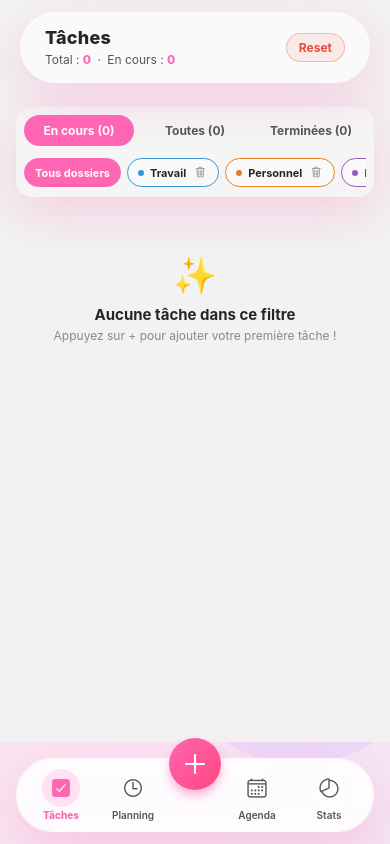
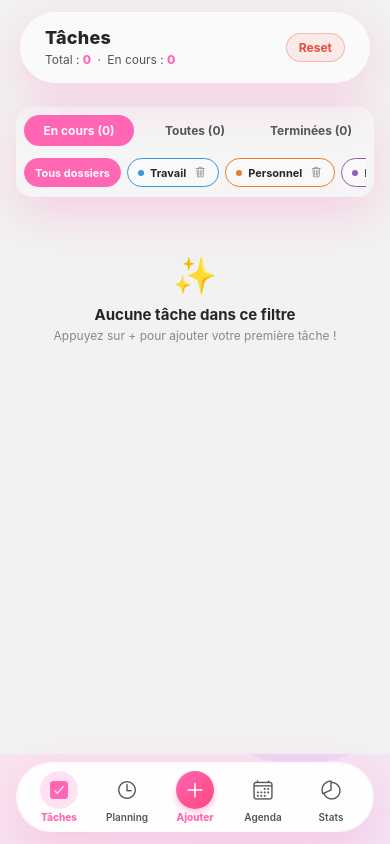
Before and after one commit to claire-arsena/ToDo-List, a React Native app in the folder todo-mobile/: screen / in a window 390 px wide. Built offline with nearby package versions, Linux system fonts and the light colour scheme.

Commit message:
style: bouton + parfaitement integre au meme niveau dans la barre de navigation

```diff
--- a/todo-mobile/src/components/CustomTabBar.jsx
+++ b/todo-mobile/src/components/CustomTabBar.jsx
@@ -41,26 +41,27 @@ export default function CustomTabBar({ state, navigation }) {
           <BlurView intensity={80} tint="light" style={styles.pillBlur}>
             <View style={styles.row}>
               {LEFT_TABS.map((t) => <TabItem key={t.routeName} {...t} />)}
-              <View style={styles.centerGap} />
+
+              {/* Bouton + imbriqué directement au même niveau dans la barre */}
+              <TouchableOpacity
+                style={styles.addTabItem}
+                onPress={() => openModal('task')}
+                activeOpacity={0.8}
+              >
+                <LinearGradient
+                  colors={[COLORS.pinkDark, '#ff477e']}
+                  start={{ x: 0, y: 0 }} end={{ x: 1, y: 1 }}
+                  style={styles.addBtnCircle}
+                >
+                  <Ionicons name="add" size={24} color="#fff" />
+                </LinearGradient>
+                <Text style={styles.addLabel}>Ajouter</Text>
+              </TouchableOpacity>
+
               {RIGHT_TABS.map((t) => <TabItem key={t.routeName} {...t} />)}
             </View>
           </BlurView>
         </View>
-
-        {/* Bouton + flottant propre centré sur le haut de la pilule */}
-        <TouchableOpacity
-          style={styles.addWrap}
-          onPress={() => openModal('task')}
-          activeOpacity={0.85}
-        >
-          <LinearGradient
-            colors={[COLORS.pinkDark, '#ff477e']}
-            start={{ x: 0, y: 0 }} end={{ x: 1, y: 1 }}
-            style={styles.addBg}
-          >
-            <Ionicons name="add" size={32} color="#fff" />
-          </LinearGradient>
-        </TouchableOpacity>
       </View>
     </View>
   );
@@ -70,13 +71,12 @@ const styles = StyleSheet.create({
   wrapper: {
     backgroundColor: 'transparent',
     paddingHorizontal: 16,
-    paddingTop: 16,
+    paddingTop: 8,
     alignItems: 'center',
   },
   container: {
     width: '100%',
     maxWidth: 500,
-    position: 'relative',
   },
   pillClip: {
     borderRadius: 36,
@@ -90,11 +90,10 @@ const styles = StyleSheet.create({
     flexDirection: 'row',
     alignItems: 'center',
     justifyContent: 'space-around',
-    paddingVertical: 10,
+    paddingVertical: 8,
     paddingHorizontal: 8,
-    backgroundColor: 'rgba(255,255,255,0.75)',
+    backgroundColor: 'rgba(255,255,255,0.85)',
   },
-  centerGap: { width: 52 },
   tabItem: { flex: 1, alignItems: 'center', justifyContent: 'center' },
   iconWrap: {
     width: 38,
@@ -106,24 +105,19 @@ const styles = StyleSheet.create({
   iconWrapActive: { backgroundColor: 'rgba(255,102,179,0.18)' },
   label: { fontSize: 10, color: COLORS.textLight, marginTop: 2, fontWeight: '600' },
   labelActive: { color: COLORS.pinkDark, fontWeight: '800' },
-  addWrap: {
-    position: 'absolute',
-    top: -20,
-    left: '50%',
-    marginLeft: -26,
-    zIndex: 30,
-    elevation: 10,
+
+  addTabItem: { flex: 1, alignItems: 'center', justifyContent: 'center' },
+  addBtnCircle: {
+    width: 38,
+    height: 38,
+    borderRadius: 19,
+    alignItems: 'center',
+    justifyContent: 'center',
+    shadowColor: '#ff66b3',
+    shadowOffset: { width: 0, height: 4 },
+    shadowOpacity: 0.35,
+    shadowRadius: 6,
+    elevation: 4,
   },
-  addBg: {
-    width: 52,
-    height: 52,
-    borderRadius: 26,
-    justifyContent: 'center',
-    alignItems: 'center',
-    shadowColor: '#ff66b3',
-    shadowOffset: { width: 0, height: 6 },
-    shadowOpacity: 0.45,
-    shadowRadius: 10,
-    elevation: 8,
-  },
+  addLabel: { fontSize: 10, color: COLORS.pinkDark, marginTop: 2, fontWeight: '800' },
 });
```
